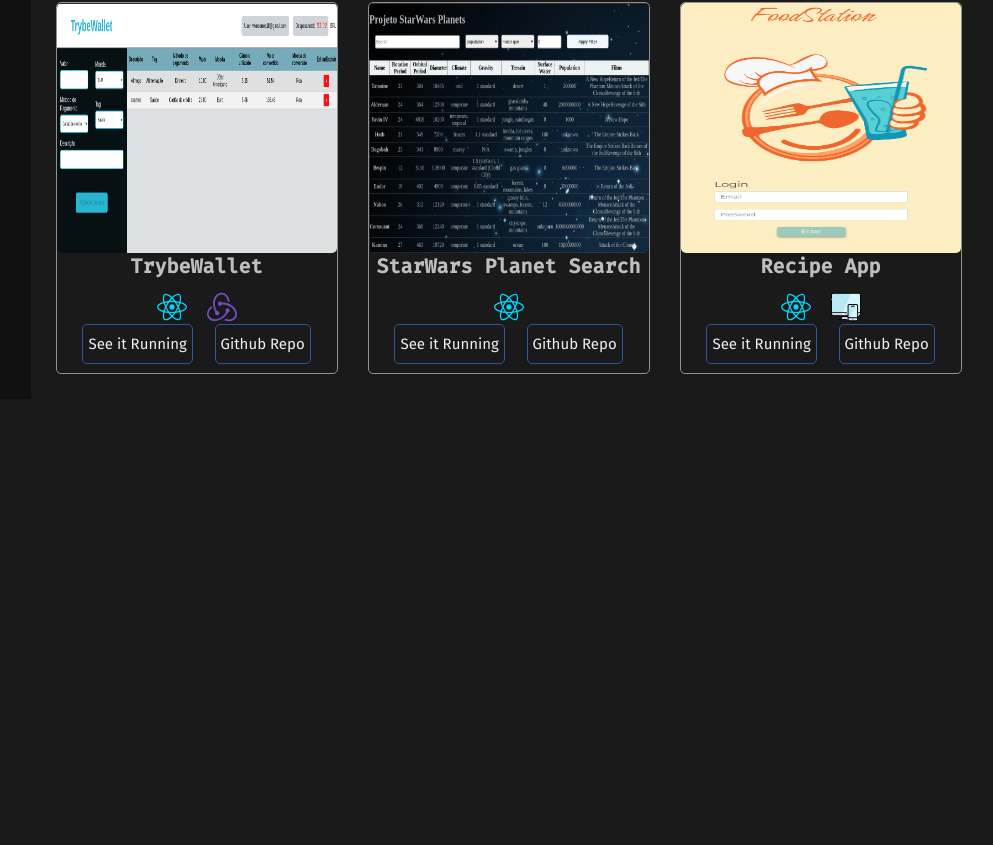
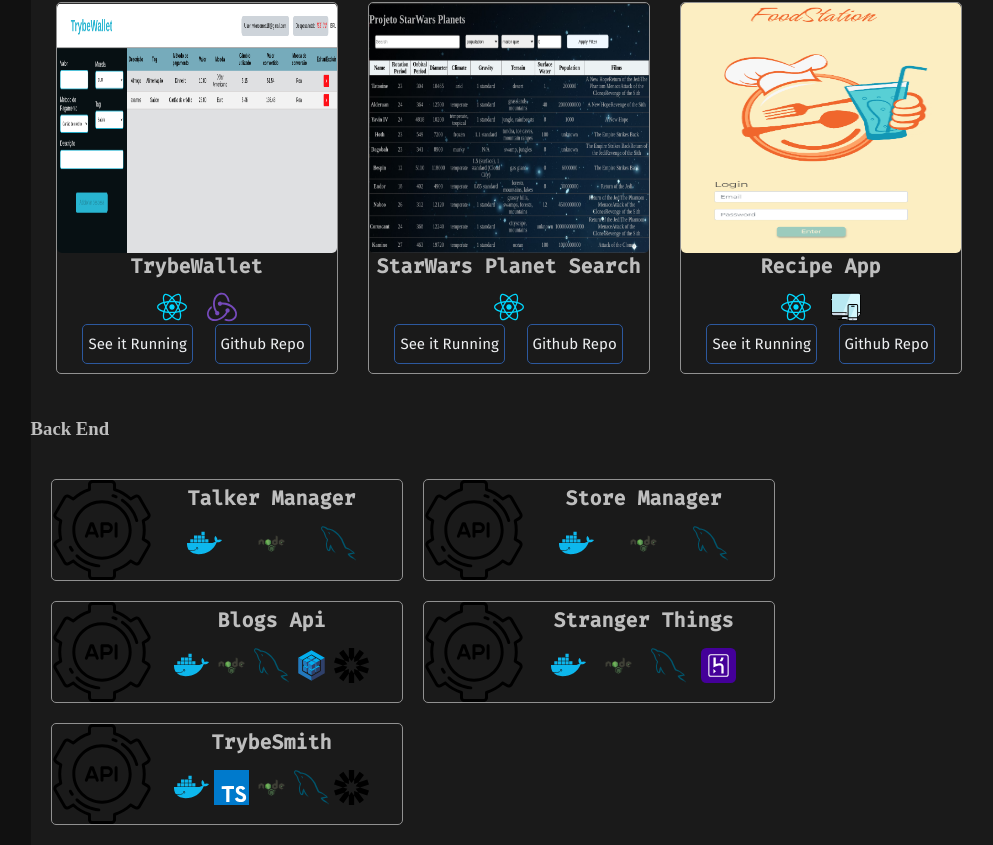
Before and after one commit to VitorCorrea18/VitorCorrea18.github.io, a React (Create React App) app: page /projects in a window 1280 px wide. Shown: the part 886-1731 px from the top of the page, without its empty margins (123-1116 px from the left). Before the commit the page ends 1285 px from the top, so only its background shows below. Built offline with nearby package versions, Linux system fonts and the light colour scheme.

Commit message:
feat: add api cards

```diff
--- /dev/null
+++ b/src/components/apiCard.css
@@ -0,0 +1,43 @@
+.api_link {
+  text-decoration: none;
+}
+
+.api_card_div {
+  display: flex;
+  width: 350px;
+  height: 100px;
+  margin: 10px;
+  border: solid 1px #919191;
+  border-radius: 5px;
+  color: #BEBEBE;
+}
+
+.api_img_div {
+  width: 100;
+  margin-right: 20px;
+}
+
+.api_img {
+  width: 100px;
+}
+
+.api_info_div {
+  display: flex;
+  flex-direction: column;
+}
+
+.api_title {
+  margin: 5px auto 15px;
+  font-size: 20px;
+  font-family: 'Fira Code', monospace
+}
+
+.api_stack_div {
+  width: 200px;
+  display: flex;
+  justify-content: space-around;
+}
+
+.api_stackUsed {
+  width: 35px;
+}
--- /dev/null
+++ b/src/components/apiCard.jsx
@@ -0,0 +1,35 @@
+import React from 'react';
+import propTypes from 'prop-types';
+import { api } from '../images/icons';
+import './apiCard.css';
+
+class ApiCard extends React.Component {
+  render () {
+    const { name, stackUsed, url } = this.props;
+    return (
+      <a className='api_link' href={url} >
+        <div className='api_card_div'>
+          <div className='api_img_div'>
+            <img className='api_img' src={api} alt='api image' />
+          </div>
+          <div className='api_info_div'>
+            <h3 className='api_title'>{name}</h3>
+            <div className='api_stack_div'>
+              {
+                stackUsed.map((stack) => <img key={stack} className='api_stackUsed' src={stack} alt='stack img' />)
+              }
+            </div>
+          </div>
+        </div>
+      </a>
+    );
+  }
+}
+
+ApiCard.propTypes = {
+  name: propTypes.string.isRequired,
+  stackUsed: propTypes.instanceOf(Array).isRequired,
+  url: propTypes.string.isRequired
+};
+
+export default ApiCard;
--- a/src/images/icons/index.js
+++ b/src/images/icons/index.js
@@ -19,3 +19,4 @@ export { default as github } from './github.svg';
 export { default as gmail } from './gmail.svg';
 export { default as avatar } from './avatar.svg';
 export { default as responsive } from './responsive.svg';
+export { default as api } from './api.svg';
--- a/src/pages/projects.jsx
+++ b/src/pages/projects.jsx
@@ -1,10 +1,14 @@
 import React from 'react';
 import ProjectCard from '../components/projectCard';
+import ApiCard from '../components/apiCard';
 import {
   pixelArt, toDoList, trybeWarts, onlineStore, recipeApp,
   starWarsPlanetSearch, trybeTunes, trybeWallet, tryunfo
 } from '../images/projects';
-import { html, css, js, react, redux, responsive } from '../images/icons';
+import {
+  html, css, js, react, redux, responsive, docker, mysql,
+  nodejs, sequelize, JWT, heroku, typescript
+} from '../images/icons';
 
 class Projects extends React.Component {
   render () {
@@ -22,6 +26,14 @@ class Projects extends React.Component {
           <ProjectCard projectImg={ starWarsPlanetSearch } title={'StarWars Planet Search'} stackUsed={[react]} />
           <ProjectCard projectImg={ recipeApp } title={'Recipe App'} stackUsed={[react, responsive]} />
         </section>
+        <h3>Back End</h3>
+        <section className='project_section'>
+          <ApiCard name={'Talker Manager'} stackUsed={[docker, nodejs, mysql]} url='https://vitorcorrea18.github.io/talker-manager' />
+          <ApiCard name={'Store Manager'} stackUsed={[docker, nodejs, mysql]} url='https://vitorcorrea18.github.io/store-manager' />
+          <ApiCard name={'Blogs Api'} stackUsed={[docker, nodejs, mysql, sequelize, JWT]} url='https://vitorcorrea18.github.io/blogs-api' />
+          <ApiCard name={'Stranger Things'} stackUsed={[docker, nodejs, mysql, heroku]} url='https://vitorcorrea18-pd.herokuapp.com/' />
+          <ApiCard name={'TrybeSmith'} stackUsed={[docker, typescript, nodejs, mysql, JWT]} url='https://vitorcorrea18.github.io/trybesmith' />
+        </section>
       </main>
     );
   }
```
Also changed, not shown: src/images/icons/api.svg (added).
